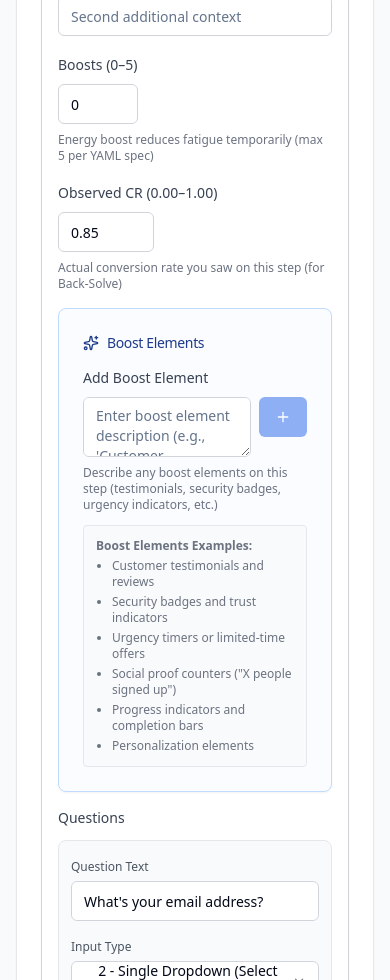
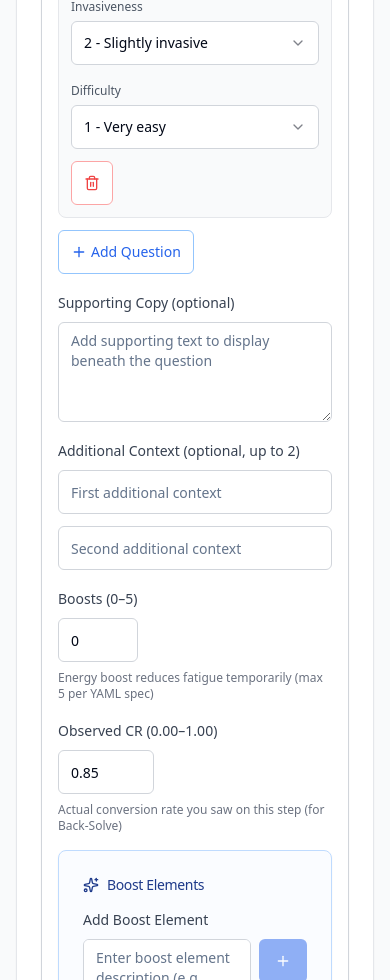
Before and after one commit to KeleWarg/journey-funnel, a Next.js app: page / in a window 390 px wide. Shown: the part 1020-2000 px from the top of the page. Built offline with nearby package versions, Linux system fonts and the light colour scheme.

Commit message:
Reorder Step Editor UI to improve UX: title first, questions second, followed by supporting copy and context. Updated StepTextEditor, StepsEditor, styles, and added documentation files.

```diff
--- a/components/StepTextEditor.tsx
+++ b/components/StepTextEditor.tsx
@@ -15,20 +15,6 @@ const StepTextEditor: React.FC<StepTextEditorProps> = ({
 }) => {
   return (
     <div className="space-y-4">
-      {/* Title Input */}
-      <div className="space-y-2">
-        <Label htmlFor="step-title" className="text-sm font-medium text-gray-700">
-          Step Title (optional)
-        </Label>
-        <Input
-          id="step-title"
-          value={step.title || ''}
-          onChange={(e) => onUpdateStep({ title: e.target.value })}
-          placeholder="Enter a short title for this step"
-          className="border-gray-300 focus:border-blue-500"
-        />
-      </div>
-
       {/* Support Copy */}
       <div className="space-y-2">
         <Label htmlFor="support-copy" className="text-sm font-medium text-gray-700">
--- a/components/StepsEditor.tsx
+++ b/components/StepsEditor.tsx
@@ -91,87 +91,26 @@ const StepsEditor: React.FC<StepsEditorProps> = ({
             </CardHeader>
 
             <CardContent className="p-4 space-y-4">
-              {/* Add StepTextEditor */}
-              <StepTextEditor
-                step={step}
-                onUpdateStep={(updates) => onUpdateStep(stepIndex, updates)}
-              />
-
-              {/* Step Settings */}
-              <div className="grid grid-cols-1 md:grid-cols-2 gap-4">
-                <div className="space-y-2">
-                  <Label className="text-sm font-medium text-gray-700">
-                    Boosts (0–5)
-                  </Label>
-                  <Input
-                    type="number"
-                    min={0}
-                    max={5}
-                    value={step.boosts}
-                    onChange={(e) => onUpdateStep(stepIndex, { boosts: parseInt(e.target.value) || 0 })}
-                    className="w-20 border-gray-300 focus:border-blue-500"
-                    title="Energy boost reduces fatigue temporarily (max 5 per YAML spec)"
-                  />
-                  <p className="text-xs text-gray-500">Energy boost reduces fatigue temporarily (max 5 per YAML spec)</p>
-                </div>
-
-                <div className="space-y-2">
-                  <Label className="text-sm font-medium text-gray-700">
-                    Observed CR (0.00–1.00)
-                  </Label>
-                  <Input
-                    type="number"
-                    step={0.01}
-                    min={0}
-                    max={1}
-                    value={step.observedCR}
-                    onChange={(e) => onUpdateStep(stepIndex, { observedCR: parseFloat(e.target.value) || 0 })}
-                    className={`w-24 focus:border-blue-500 ${
-                      step.observedCR < 0.05 ? 'border-yellow-400 bg-yellow-50' :
-                      step.observedCR > 0.95 ? 'border-yellow-400 bg-yellow-50' :
-                      'border-gray-300'
-                    }`}
-                    title="Actual conversion rate you saw on this step (for Back-Solve)"
-                  />
-                  <p className="text-xs text-gray-500">Actual conversion rate you saw on this step (for Back-Solve)</p>
-                  {step.observedCR < 0.05 && step.observedCR > 0 && (
-                    <div className="text-xs text-yellow-600 bg-yellow-50 p-2 rounded border border-yellow-200">
-                      ⚠️ Very low CR may cause model reliability issues
-                    </div>
-                  )}
-                  {step.observedCR === 0 && (
-                    <div className="text-xs text-red-600 bg-red-50 p-2 rounded border border-red-200">
-                      🚫 Zero CR will make total funnel CR zero
-                    </div>
-                  )}
-                  {step.observedCR > 0.95 && (
-                    <div className="text-xs text-yellow-600 bg-yellow-50 p-2 rounded border border-yellow-200">
-                      ⚠️ Very high CR (&gt;{Math.round(step.observedCR * 100)}%) is uncommon
-                    </div>
-                  )}
-                </div>
+              {/* Title Input */}
+              <div className="space-y-2">
+                <Label htmlFor={`step-${stepIndex}-title`} className="text-sm font-medium text-gray-700">
+                  Step Title (optional)
+                </Label>
+                <Input
+                  id={`step-${stepIndex}-title`}
+                  value={step.title || ''}
+                  onChange={(e) => onUpdateStep(stepIndex, { title: e.target.value })}
+                  placeholder="Enter a short title for this step"
+                  className="border-gray-300 focus:border-blue-500"
+                />
               </div>
 
-              {/* Boost Elements */}
-              {onBoostElementsChange && (
-                <BoostElementsControl
-                  stepIndex={stepIndex}
-                  elements={step.boostElements || []}
-                  onElementsChange={onBoostElementsChange}
-                  onClassifyElements={onClassifyBoostElements}
-                  isClassifying={isClassifyingBoosts}
-                  maxBoostScore={5}
-                />
-              )}
-
-              {/* Questions List */}
+              {/* Questions Section */}
               <div className="space-y-3">
                 <h4 className="text-sm font-medium text-gray-700">Questions</h4>
-
                 {step.questions.map((question, questionIndex) => (
                   <div key={questionIndex} className="p-3 bg-gray-50 rounded-lg border border-gray-200">
                     <div className="grid grid-cols-1 md:grid-cols-6 gap-3">
-
                       {/* Question Title */}
                       <div className="md:col-span-2 space-y-1">
                         <Label className="text-xs text-gray-600">Question Text</Label>
@@ -254,7 +193,6 @@ const StepsEditor: React.FC<StepsEditorProps> = ({
                           <Trash2Icon className="h-4 w-4" />
                         </Button>
                       </div>
-
                     </div>
                   </div>
                 ))}
@@ -269,9 +207,80 @@ const StepsEditor: React.FC<StepsEditorProps> = ({
                   <PlusIcon className="h-4 w-4 mr-1" />
                   Add Question
                 </Button>
-
               </div>
 
+              {/* Support Copy and Extra Support Texts */}
+              <StepTextEditor
+                step={step}
+                onUpdateStep={(updates) => onUpdateStep(stepIndex, updates)}
+              />
+
+              {/* Step Settings */}
+              <div className="grid grid-cols-1 md:grid-cols-2 gap-4">
+                <div className="space-y-2">
+                  <Label className="text-sm font-medium text-gray-700">
+                    Boosts (0–5)
+                  </Label>
+                  <Input
+                    type="number"
+                    min={0}
+                    max={5}
+                    value={step.boosts}
+                    onChange={(e) => onUpdateStep(stepIndex, { boosts: parseInt(e.target.value) || 0 })}
+                    className="w-20 border-gray-300 focus:border-blue-500"
+                    title="Energy boost reduces fatigue temporarily (max 5 per YAML spec)"
+                  />
+                  <p className="text-xs text-gray-500">Energy boost reduces fatigue temporarily (max 5 per YAML spec)</p>
+                </div>
+
+                <div className="space-y-2">
+                  <Label className="text-sm font-medium text-gray-700">
+                    Observed CR (0.00–1.00)
+                  </Label>
+                  <Input
+                    type="number"
+                    step={0.01}
+                    min={0}
+                    max={1}
+                    value={step.observedCR}
+                    onChange={(e) => onUpdateStep(stepIndex, { observedCR: parseFloat(e.target.value) || 0 })}
+                    className={`w-24 focus:border-blue-500 ${
+                      step.observedCR < 0.05 ? 'border-yellow-400 bg-yellow-50' :
+                      step.observedCR > 0.95 ? 'border-yellow-400 bg-yellow-50' :
+                      'border-gray-300'
+                    }`}
+                    title="Actual conversion rate you saw on this step (for Back-Solve)"
+                  />
+                  <p className="text-xs text-gray-500">Actual conversion rate you saw on this step (for Back-Solve)</p>
+                  {step.observedCR < 0.05 && step.observedCR > 0 && (
+                    <div className="text-xs text-yellow-600 bg-yellow-50 p-2 rounded border border-yellow-200">
+                      ⚠️ Very low CR may cause model reliability issues
+                    </div>
+                  )}
+                  {step.observedCR === 0 && (
+                    <div className="text-xs text-red-600 bg-red-50 p-2 rounded border border-red-200">
+                      🚫 Zero CR will make total funnel CR zero
+                    </div>
+                  )}
+                  {step.observedCR > 0.95 && (
+                    <div className="text-xs text-yellow-600 bg-yellow-50 p-2 rounded border border-yellow-200">
+                      ⚠️ Very high CR (&gt;{Math.round(step.observedCR * 100)}%) is uncommon
+                    </div>
+                  )}
+                </div>
+              </div>
+
+              {/* Boost Elements */}
+              {onBoostElementsChange && (
+                <BoostElementsControl
+                  stepIndex={stepIndex}
+                  elements={step.boostElements || []}
+                  onElementsChange={onBoostElementsChange}
+                  onClassifyElements={onClassifyBoostElements}
+                  isClassifying={isClassifyingBoosts}
+                  maxBoostScore={5}
+                />
+              )}
             </CardContent>
           </Card>
         ))}
@@ -294,7 +303,6 @@ const StepsEditor: React.FC<StepsEditorProps> = ({
             </p>
           </div>
         )}
-
       </CardContent>
     </Card>
   );
--- a/styles/globals.css
+++ b/styles/globals.css
@@ -16,14 +16,14 @@
     --primary: 222.2 47.4% 11.2%;
     --primary-foreground: 210 40% 98%;
 
-    --secondary: 210 40% 96.1%;
-    --secondary-foreground: 222.2 47.4% 11.2%;
+    --secondary: 210 40% 96%;
+    --secondary-foreground: 222.2 84% 4.9%;
 
-    --muted: 210 40% 96.1%;
+    --muted: 210 40% 96%;
     --muted-foreground: 215.4 16.3% 46.9%;
 
-    --accent: 210 40% 96.1%;
-    --accent-foreground: 222.2 47.4% 11.2%;
+    --accent: 210 40% 96%;
+    --accent-foreground: 222.2 84% 4.9%;
 
     --destructive: 0 84.2% 60.2%;
     --destructive-foreground: 210 40% 98%;
@@ -33,6 +33,15 @@
     --ring: 222.2 84% 4.9%;
 
     --radius: 0.5rem;
+
+    --sidebar-background: 0 0% 98%;
+    --sidebar-foreground: 240 5.3% 26.1%;
+    --sidebar-primary: 240 5.9% 10%;
+    --sidebar-primary-foreground: 0 0% 98%;
+    --sidebar-accent: 240 4.8% 95.9%;
+    --sidebar-accent-foreground: 240 5.9% 10%;
+    --sidebar-border: 220 13% 91%;
+    --sidebar-ring: 217.2 91.2% 59.8%;
   }
 
   .dark {
@@ -63,6 +72,15 @@
     --border: 217.2 32.6% 17.5%;
     --input: 217.2 32.6% 17.5%;
     --ring: 212.7 26.8% 83.9%;
+
+    --sidebar-background: 240 5.9% 10%;
+    --sidebar-foreground: 240 4.8% 95.9%;
+    --sidebar-primary: 224.3 76.3% 94.1%;
+    --sidebar-primary-foreground: 240 5.9% 10%;
+    --sidebar-accent: 240 3.7% 15.9%;
+    --sidebar-accent-foreground: 240 4.8% 95.9%;
+    --sidebar-border: 240 3.7% 15.9%;
+    --sidebar-ring: 217.2 91.2% 59.8%;
   }
 }
 
@@ -74,3 +92,60 @@
     @apply bg-background text-foreground;
   }
 }
+
+/* Mobile-specific optimizations */
+@layer utilities {
+  /* Touch-friendly buttons */
+  @media (max-width: 768px) {
+    .touch-target {
+      min-height: 44px;
+      min-width: 44px;
+    }
+
+    /* Larger tap targets for mobile */
+    button, input, select, textarea {
+      min-height: 44px;
+    }
+
+    /* Prevent zoom on input focus */
+    input, select, textarea {
+      font-size: 16px;
+    }
+
+    /* Better spacing for mobile */
+    .mobile-spacing {
+      padding-left: 1rem;
+      padding-right: 1rem;
+    }
+
+    /* Scrollable tables on mobile */
+    .table-container {
+      overflow-x: auto;
+      -webkit-overflow-scrolling: touch;
+    }
+
+    /* Better touch scrolling */
+    .smooth-scroll {
+      -webkit-overflow-scrolling: touch;
+      scroll-behavior: smooth;
+    }
+  }
+
+  /* Prevent horizontal overflow */
+  .overflow-safe {
+    overflow-x: hidden;
+    word-wrap: break-word;
+    hyphens: auto;
+  }
+
+  /* Mobile-first responsive text */
+  .responsive-text {
+    font-size: 0.875rem;
+  }
+
+  @media (min-width: 768px) {
+    .responsive-text {
+      font-size: 1rem;
+    }
+  }
+}
```
Also changed, not shown: pages/_document.tsx (added, +21 -0 lines), 2 other files (tests, documents, lock files or other folders).
